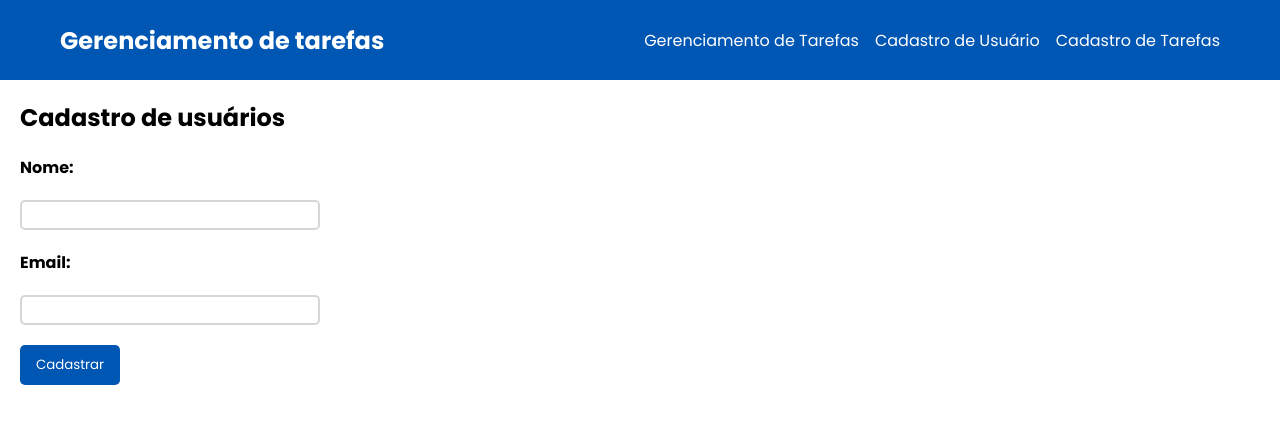
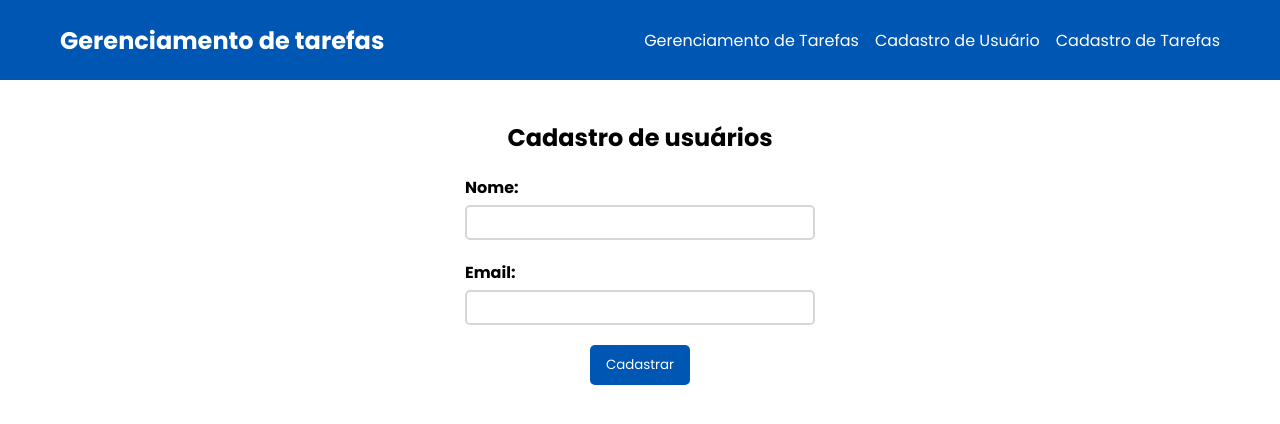
Before and after one commit to DeveloperNico/simulado_SAEP, a React (Vite) app in the folder Front-end/: page /cadUsuario in a window 1280 px wide. Shown: the top 424 px of the page. Built offline with nearby package versions, Linux system fonts and the light colour scheme.

Commit message:
Fazendo validacao com zod no cadastro

```diff
--- a/Front-end/package.json
+++ b/Front-end/package.json
@@ -10,10 +10,12 @@
     "preview": "vite preview"
   },
   "dependencies": {
+    "axios": "^1.11.0",
     "react": "^19.1.1",
     "react-dom": "^19.1.1",
     "react-router-dom": "^7.8.2",
-    "sass": "^1.91.0"
+    "sass": "^1.91.0",
+    "zod": "^4.1.5"
   },
   "devDependencies": {
     "@eslint/js": "^9.33.0",
--- a/Front-end/src/Pages/CadUsuario.jsx
+++ b/Front-end/src/Pages/CadUsuario.jsx
@@ -1,13 +1,63 @@
+import { useState } from "react";
+import axios from "axios";
+import { z } from "zod";
+
+const usuarioSchema = z.object({
+    nome: z
+        .string()
+        .min(2, { message: "O nome deve ter pelo menos 2 caracteres." })
+        .max(100, { message: "O nome deve ter no máximo 100 caracteres." })
+        .regex(/^[A-Za-zÀ-ÖØ-öø-ÿ\s]+$/, { message: "O nome deve conter apenas letras." }),
+    email: z.string().email({ message: "Email inválido." }),
+});
+
 export function CadUsuario() {
+    const [nome, setNome] = useState("");
+    const [email, setEmail] = useState("");
+    const [errors, setErrors] = useState({});
+
+    const handleSubmit = async (e) => {
+        e.preventDefault();
+
+        const validation = usuarioSchema.safeParse({ nome, email });
+
+        if (!validation.success) {
+            const fieldErrors = validation.error.flatten().fieldErrors;
+            setErrors({
+                nome: fieldErrors.nome?.[0],
+                email: fieldErrors.email?.[0],
+            });
+            return;
+        }
+
+        setErrors({});
+
+        try {
+            const response = await axios.post("http://localhost:8000/api/usuarios",
+                { nome, email }
+            );
+
+            alert("Usuário cadastrado com sucesso!");
+            setNome("");
+            setEmail("");
+        } catch (error) {
+            alert("Erro ao cadastrar usuário. Tente novamente.");
+        }
+    }
+
     return (
-        <form className="formulario">
+        <form className="formulario" onSubmit={handleSubmit} noValidate>
             <h1 className="titulo">Cadastro de usuários</h1>
 
-            <label>Nome:</label>
-            <input type="text" required/>
+            <label>Nome:
+                <input type="text" value={nome} onChange={(e) => setNome(e.target.value)}/>
+                {errors.nome && <span className="error">{errors.nome}</span>}
+            </label>
 
-            <label>Email:</label>
-            <input type="email" required />
+            <label>Email:
+                <input type="email" value={email} onChange={(e) => setEmail(e.target.value)} />
+                {errors.email && <span className="error">{errors.email}</span>}
+            </label>
 
             <button type="submit">Cadastrar</button>
         </form>
--- a/Front-end/src/Style/cadastro.scss
+++ b/Front-end/src/Style/cadastro.scss
@@ -4,9 +4,11 @@
     background-color: $background;
     width: 100vw;
     height: auto;
-    padding: 20px;
+    padding: 40px;
     display: flex;
     flex-direction: column;
+    align-items: center;
+    justify-content: center;
     gap: 20px;
     font-family: Arial, Helvetica, sans-serif;
 
@@ -16,14 +18,16 @@
 
     label {
         font-weight: bold;
+        display: flex;
+        flex-direction: column;
+        gap: 5px;
     }
 
     input {
-        font-weight: bold;
         border: 2px solid $color-gray;
         border-radius: 5px;
-        height: 30px;
-        width: 300px;
+        height: 35px;
+        width: 350px;
         outline: none;
         padding-left: 10px;
     }
@@ -38,3 +42,8 @@
         cursor: pointer;
     }
 }
+
+.error {
+    color: #ee1414;
+    font-size: 14px;
+}
```
Also changed, not shown: 1 other file (tests, documents, lock files or other folders).
